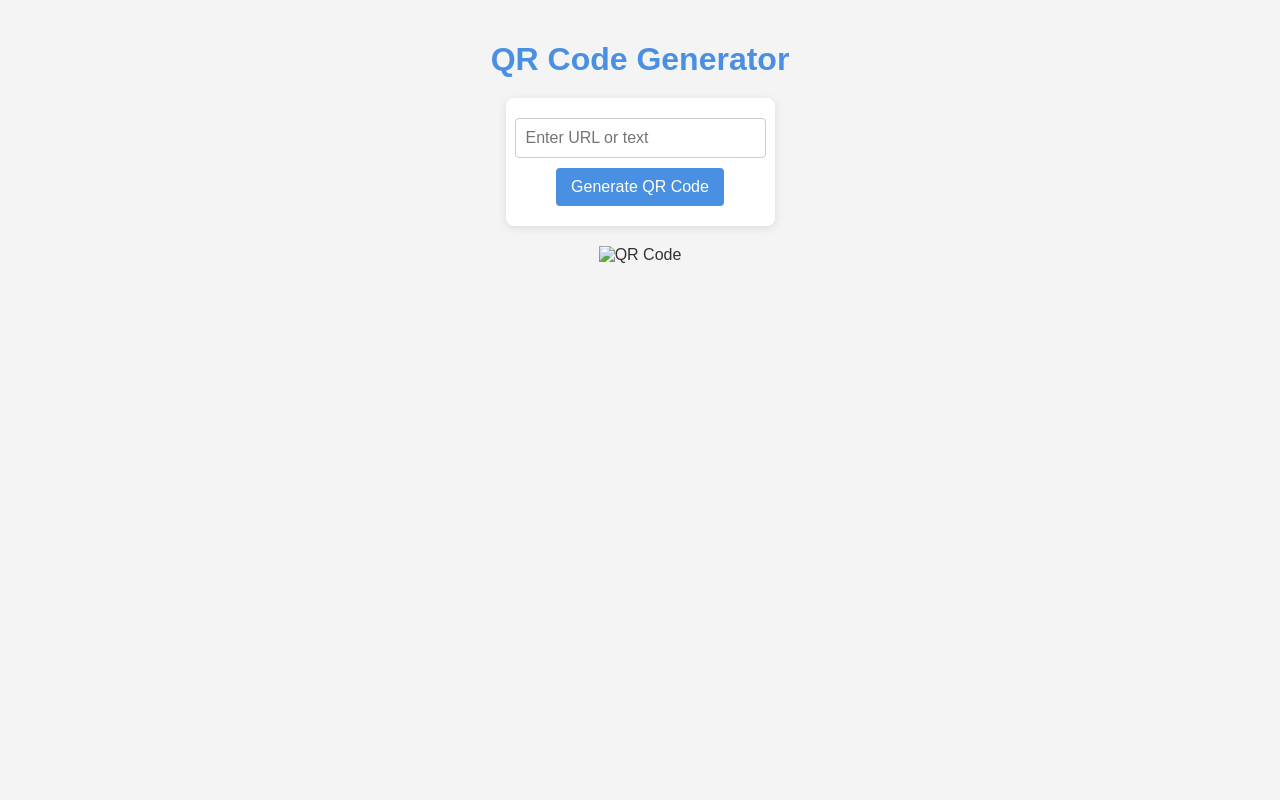
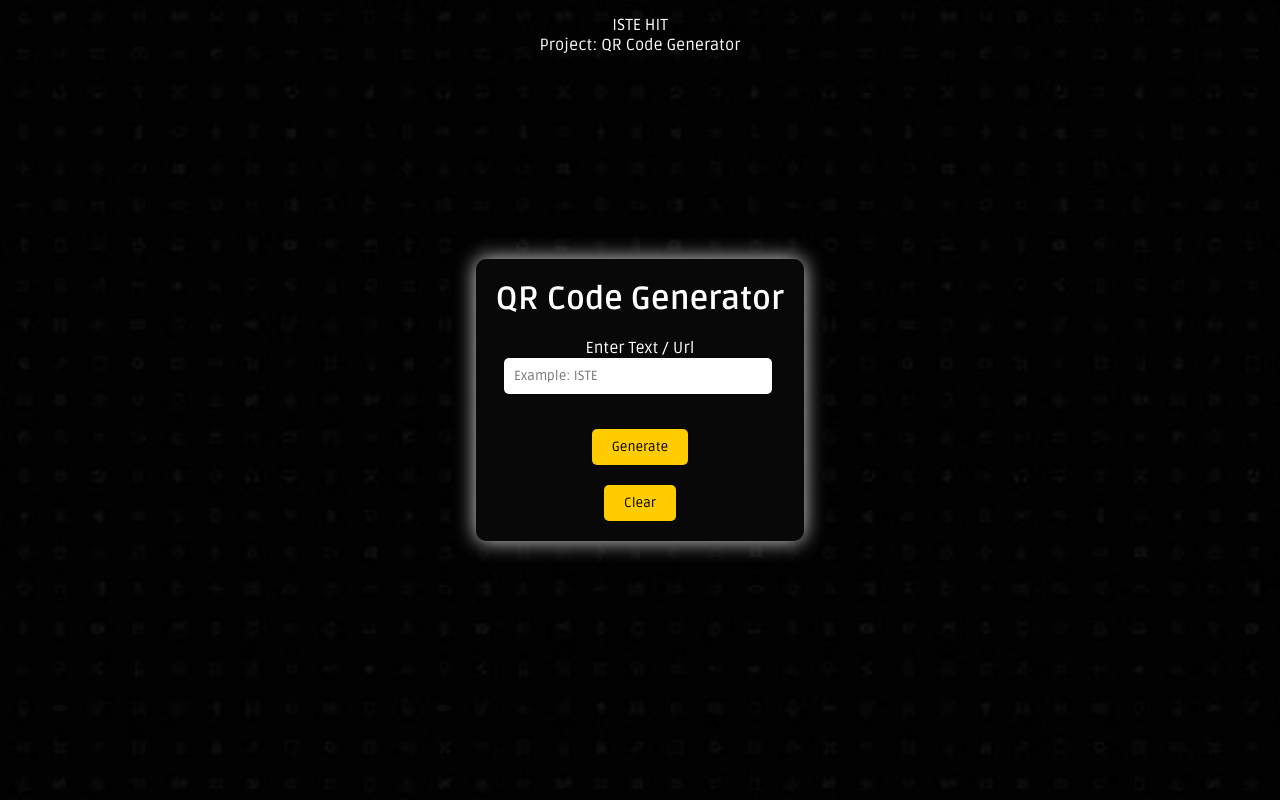
Before and after one commit to areyouabhay/Web-D-Explore, a plain HTML site: page Projects/QR-Code Gen/index.html in a window 1280 px wide. Drawn offline with Linux system fonts and the light colour scheme; a web font is replaced by a local one.

Commit message:
project commit

```diff
--- a/Projects/QR-Code Gen/index.html
+++ b/Projects/QR-Code Gen/index.html
@@ -3,23 +3,23 @@
   <head>
     <meta charset="UTF-8" />
     <meta name="viewport" content="width=device-width, initial-scale=1.0" />
-    <title>QR Code Generator</title>
+    <title>QR-Code Generator</title>
     <link rel="stylesheet" href="styling.css" />
   </head>
   <body>
-    <h1>QR Code Generator</h1>
-    <form id="qr-form">
-      <input
-        type="text"
-        id="url-input"
-        placeholder="Enter URL or text"
-        required
-      />
-      <button id="b">Generate QR Code</button>
-    </form>
-    <div>
-      <img id="qrcode" alt="QR Code" />
+    <nav class="navbar">
+      <div>ISTE HIT</div>
+      <div>Project: QR Code Generator</div>
+    </nav>
+    <div class="container">
+      <h1>QR Code Generator</h1>
+      <br />
+      <label>Enter Text / Url</label>
+      <input type="text" id="input" placeholder="Example: ISTE" required />
+      <img class="result" /><br /><br />
+      <button id="b">Generate</button> <br /><br />
+      <button id="clr">Clear</button>
     </div>
-    <script src="script.js"></script>
+    <script src="./script.js"></script>
   </body>
 </html>
--- a/Projects/QR-Code Gen/script.js
+++ b/Projects/QR-Code Gen/script.js
@@ -1,17 +1,13 @@
 let Api = "https://api.qrserver.com/v1/create-qr-code/?size=150x150&data=";
-
-document.getElementById("b").addEventListener("click", () => {
-  generateQRCode();
-});
+const generateButton = document.getElementById("b");
+const clearButton = document.getElementById("clr");
+const resultImage = document.querySelector(".result");
 function generateQRCode() {
-  const url = document.getElementById("url-input").value;
-  const qrCodeimage = document.getElementById("qrcode");
-
-  qrCodeimage.src = "";
-
+  const url = document.getElementById("input").value;
   if (url) {
     try {
-      qrCodeimage.src = Api + url;
+      resultImage.src = Api + url;
+      resultImage.style.visibility = "visible";
     } catch (error) {
       alert("Api Error aagya bhai !");
       return;
@@ -20,3 +16,10 @@ function generateQRCode() {
     alert("Please enter a URL or text.");
   }
 }
+function clearResult() {
+  document.getElementById("input").value = "";
+  resultImage.style.visibility = "hidden";
+}
+
+generateButton.addEventListener("click", generateQRCode);
+clearButton.addEventListener("click", clearResult);
--- a/Projects/QR-Code Gen/styling.css
+++ b/Projects/QR-Code Gen/styling.css
@@ -1,55 +1,62 @@
+@import url("https://fonts.googleapis.com/css2?family=Merienda:wght@300..900&family=Protest+Guerrilla&family=Righteous&family=Ruda:wght@400..900&display=swap");
+
+* {
+  margin: 0;
+  padding: 0;
+  box-sizing: border-box;
+  font-family: "Ruda", sans-serif;
+}
+
 body {
-  font-family: "Arial", sans-serif;
-  background-color: #f4f4f4;
-  color: #333;
-  margin: 0;
-  padding: 20px;
+  font-family: Arial, sans-serif;
+  color: white;
   display: flex;
   flex-direction: column;
   align-items: center;
+  justify-content: center;
+  height: 100vh;
+  background-image: url("../../Images/Matte\ Black\ Wallpaper\ HD\ Free\ Download.jpg");
+  background-position: center;
+  background-size: cover;
 }
 
-h1 {
-  color: #4a90e2;
-  margin-bottom: 20px;
+.navbar {
+  width: 100%;
+  padding: 15px;
+  text-align: center;
+  position: fixed;
+  top: 0;
 }
 
-#qr-form {
-  background-color: #fff;
+.container {
+  background-color: rgb(8, 8, 8);
+  border-radius: 10px;
   padding: 20px;
-  border-radius: 8px;
-  box-shadow: 0 2px 10px rgba(0, 0, 0, 0.1);
-  display: flex;
-  flex-direction: column;
-  align-items: center;
+  box-shadow: 0 0 20px rgba(245, 244, 244, 0.915);
+  text-align: center;
 }
 
-#url-input {
-  width: 100%;
+input[type="text"] {
+  width: calc(100% - 20px);
   padding: 10px;
-  border: 1px solid #ccc;
-  border-radius: 4px;
-  margin-bottom: 10px;
-  font-size: 16px;
+  margin-bottom: 15px;
+  border-radius: 5px;
+  border: none;
 }
 
-/* Button Styles */
 button {
-  background-color: #4a90e2;
-  color: white;
+  background-color: #ffcc00;
+  color: #000;
+  padding: 10px 20px;
+  border-radius: 5px;
   border: none;
-  padding: 10px 15px;
-  border-radius: 4px;
   cursor: pointer;
-  font-size: 16px;
 }
 
 button:hover {
-  background-color: #357ab8; /* Darker shade on hover */
+  background-color: #e6b800;
 }
 
-/* QR Code Image Styles */
-#qrcode {
-  margin-top: 20px;
-  max-width: 100%;
+.result {
+  visibility: hidden;
 }
```
Also changed, not shown: Projects/Calculator/index.html (+1 -1 lines).
